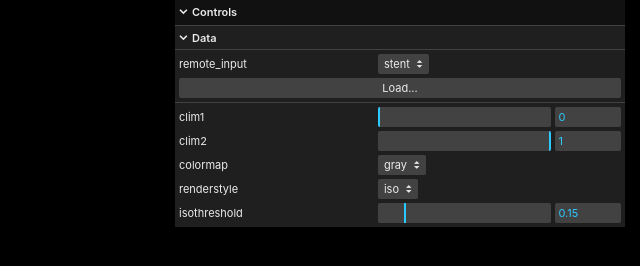
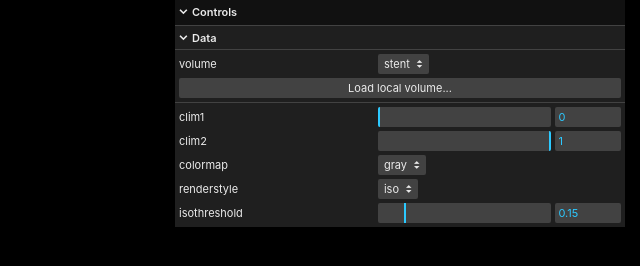
Before and after one commit to PeterC-DLS/webgl_volume_demo, a plain HTML site: page index.html in a window 1280 px wide. Shown: the full height of the page, 640-1280 px from the left. Drawn offline with Linux system fonts and the light colour scheme; no server answers.

Commit message:
Rename data labels

```diff
--- a/index.html
+++ b/index.html
@@ -158,8 +158,8 @@
 			volconfig = { remote_input: 0, local_input: () => file_input.click(), clim1: 0, clim2: 1, renderstyle: 'iso', isothreshold: 0.15, colormap: 'gray' };
 			const gui = new GUI({width: 450});
 			const folder = gui.addFolder('Data')
-			folder.add( volconfig, 'remote_input', {stent: 0, diffuse: 1}).onChange(loadRemoteInput);
-			folder.add( volconfig, 'local_input').name('Load...');
+			folder.add( volconfig, 'remote_input', {stent: 0, diffuse: 1}).name('volume').onChange(loadRemoteInput);
+			folder.add( volconfig, 'local_input').name('Load local volume...');
 			gui.add( volconfig, 'clim1', 0, 1, 0.01 ).onChange( changeUniforms );
 			gui.add( volconfig, 'clim2', 0, 1, 0.01 ).onChange( changeUniforms );
 			gui.add( volconfig, 'colormap', { gray: 'gray', viridis: 'viridis', inferno: 'inferno' } ).onChange( changeUniforms );
```
